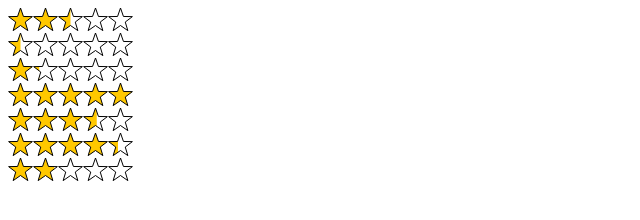
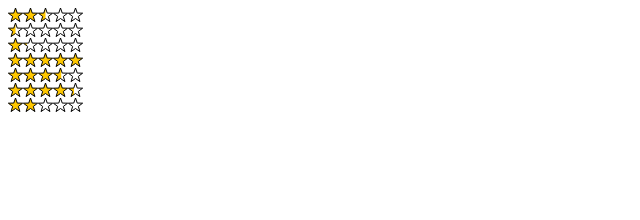
Before and after one commit to AmurKhoyetsyan/stars-reating, a plain HTML site: page index.html in a window 1280 px wide. Shown: the whole page, without its empty margins (0-640 px from the left). Drawn offline with Linux system fonts and the light colour scheme.

Commit message:
add another options

```diff
--- a/index.html
+++ b/index.html
@@ -18,9 +18,12 @@
     <script src="./js/reating-star.js" type="text/javascript"></script>
     <script type="text/javascript">
         let star = new StarReating('.star-bar', {
-            width: 25,
+            width: 15,
             count: 5,
-            stroke: 1,
+            strokeWidth: 1,
+            stroke: 'rgba(0,0,0,1)',
+            starColor: 'rgb(255,200,0)',
+            starEmptyColor: '#FFFFFF',
             points: 5,
             onclick: function(starIndex, index) {
                 console.log('clicked', starIndex, index)
--- a/js/reating-star.js
+++ b/js/reating-star.js
@@ -13,7 +13,10 @@ const StarReating = function (parent, option) {
         width: 20,
         onclick: null,
         count: 5,
-        stroke: 2,
+        strokeWidth: 2,
+        stroke: 'rgba(0,0,0,1)',
+        starColor: 'rgb(255,200,0)',
+        starEmptyColor: '#FFFFFF',
         points: 5
     };
 
@@ -29,7 +32,7 @@ StarReating.prototype.createStyle = function () {
     if (head && !style) {
         let styles = document.createElement('style');
         styles.setAttribute('type', 'text/css');
-        styles.innerText = `.arm-star-reting-content-star:hover svg rect {display: none;} .arm-star-reting-content-star,.arm-star-reting-content-star *{-webkit-box-sizing:border-box;-moz-box-sizing:border-box;box-sizing:border-box;margin:0;padding:0}.arm-star-reting-content-star{width:${_self.option.width * _self.option.count}px;height:${_self.option.width}px}.arm-star-reting-mouse-over{cursor:pointer;}.arm-star-reting-mouse-over.arm-star-overed{cursor:pointer;fill:rgb(255,200,0)}`;
+        styles.innerText = `.arm-star-reting-content-star:hover svg rect {display: none;} .arm-star-reting-content-star,.arm-star-reting-content-star *{-webkit-box-sizing:border-box;-moz-box-sizing:border-box;box-sizing:border-box;margin:0;padding:0}.arm-star-reting-content-star{width:${_self.option.width * _self.option.count}px;height:${_self.option.width}px}.arm-star-reting-mouse-over{cursor:pointer;}.arm-star-reting-mouse-over.arm-star-overed{cursor:pointer;fill:${_self.option.starColor}}`;
         head[0].appendChild(styles);
     }
 };
@@ -91,7 +94,7 @@ StarReating.prototype.createSvg = function (item, index) {
     rectBottom.setAttribute('x', 0);
     rectBottom.setAttribute('y', 0);
     rectBottom.setAttribute('class', `arm-star-reting-progress-star-${index}`);
-    rectBottom.setAttribute('fill', 'rgb(255,200,0)');
+    rectBottom.setAttribute('fill', _self.option.starColor);
 
     let svgTop = document.createElementNS('http://www.w3.org/2000/svg', 'svg');
     svgTop.setAttribute('viewBox', `0 0 ${_self.option.width * _self.option.count} ${_self.option.width}`);
@@ -110,7 +113,7 @@ StarReating.prototype.createSvg = function (item, index) {
 
     let styles = document.createElement('style');
     styles.setAttribute('type', 'text/css');
-    styles.innerText = `.arm-star-reting-content-star .arm-star-reting-waveform-bg-${index} {-webkit-clip-path:url(#buckets${index});clip-path:url(#buckets${index});fill:#FFFFFF} .arm-star-reting-content-star .arm-star-reting-progress-star-${index} { -webkit-clip-path: url(#buckets${index}); clip-path: url(#buckets${index}); }`
+    styles.innerText = `.arm-star-reting-content-star .arm-star-reting-waveform-bg-${index} {-webkit-clip-path:url(#buckets${index});clip-path:url(#buckets${index});fill:${_self.option.starEmptyColor}} .arm-star-reting-content-star .arm-star-reting-progress-star-${index} { -webkit-clip-path: url(#buckets${index}); clip-path: url(#buckets${index}); }`
 
     let svgBottom = document.createElementNS('http://www.w3.org/2000/svg', 'svg');
     svgBottom.setAttribute('height', 0);
@@ -140,7 +143,7 @@ StarReating.prototype.createSvg = function (item, index) {
     mask = mask + buckets.map((bucket, index) => {
         let positionX = index === 0 ? (index + 0.5) * _self.option.width : index * _self.option.width;
         let starPath = _self.star((index + 0.5) * _self.option.width, _self.option.width / 2, _self.option.width / 2, _self.option.points);
-        return `<path d=${starPath} fill="rgba(255,200,0, 1)" />`;
+        return `<path d=${starPath} fill="${_self.option.starColor}" />`;
     }).join('');
 
     clipPath.innerHTML = mask;
@@ -148,7 +151,7 @@ StarReating.prototype.createSvg = function (item, index) {
     svgTop.innerHTML = svgTop.innerHTML + buckets.map((bucket, index) => {
         let positionX = index === 0 ? (index + 0.5) * _self.option.width : index * _self.option.width;
         let starPath = _self.star((index + 0.5) * _self.option.width, _self.option.width / 2, _self.option.width / 2, _self.option.points);
-        return `<path d=${starPath} fill="none" stroke="rgba(0,0,0,1)" class="arm-star-reting-mouse-over" stroke-width="${_self.option.stroke}" data-index='${index}' />`;
+        return `<path d=${starPath} fill="none" stroke="${_self.option.stroke}" class="arm-star-reting-mouse-over" stroke-width="${_self.option.strokeWidth}" data-index='${index}' />`;
     }).join('');
 
     defs.appendChild(clipPath);
```
